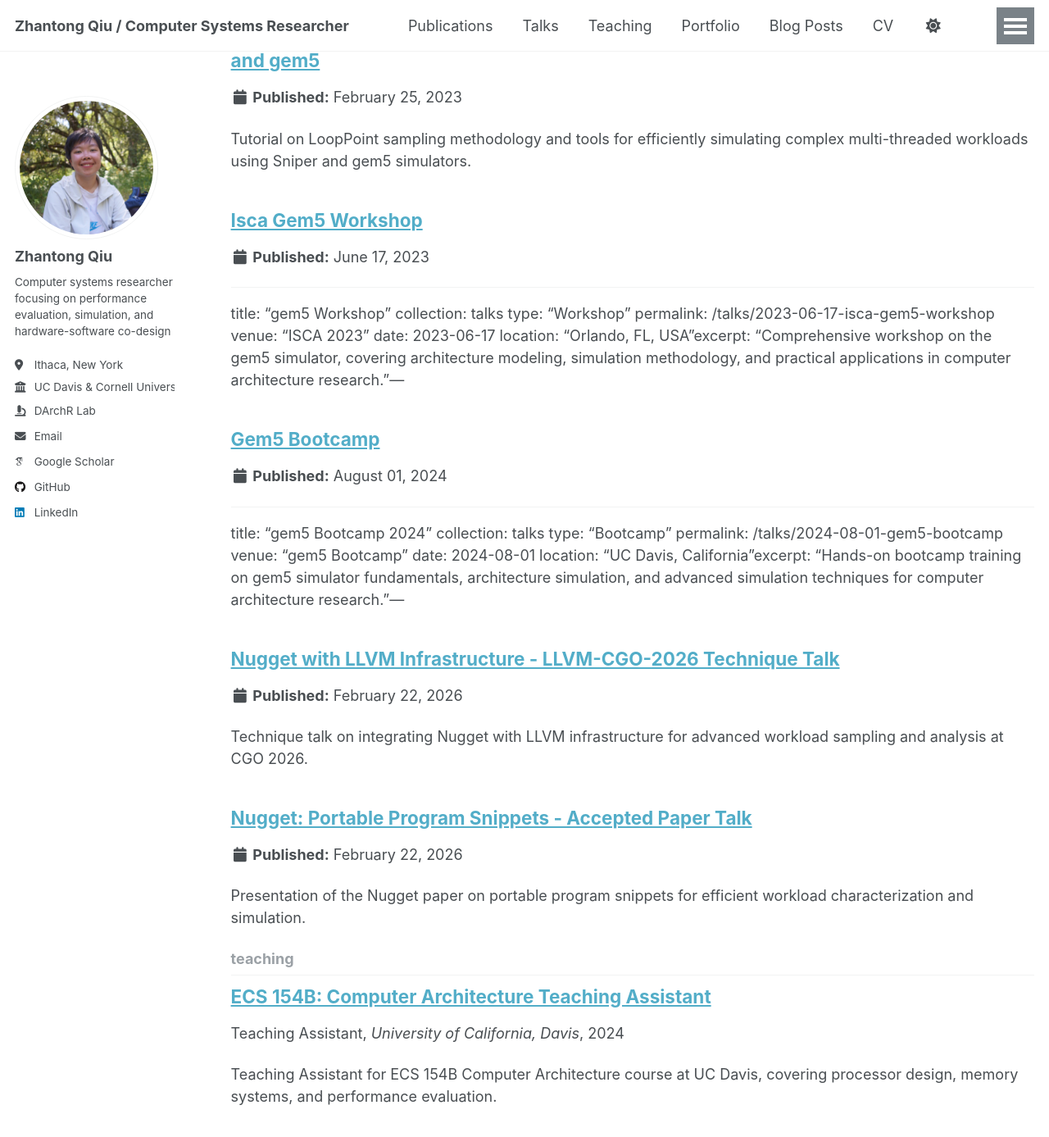
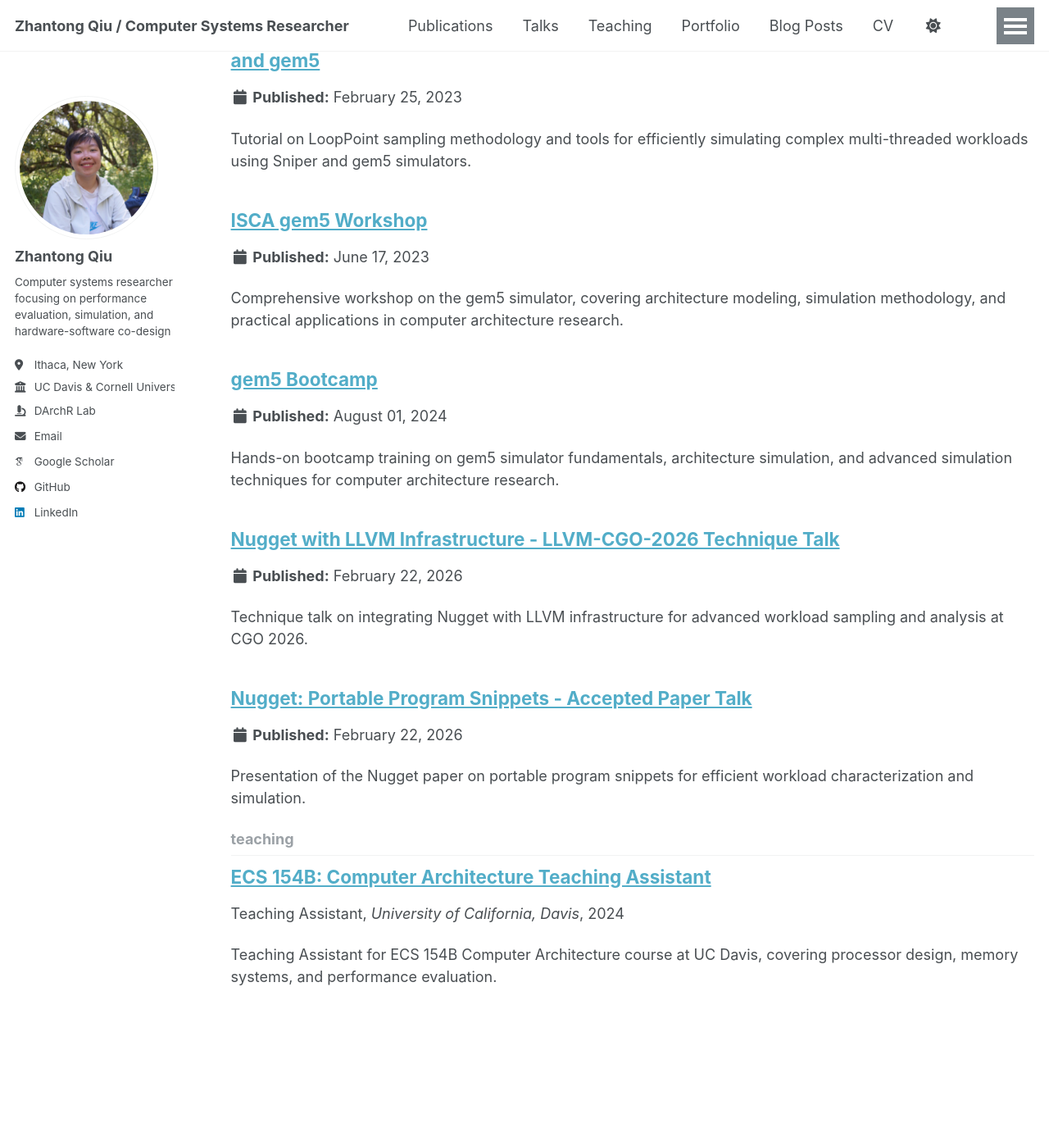
Before and after one commit to studyztp/studyztp.github.io, a Jekyll site: the page built from _pages/collection-archive.html, in a window 1280 px wide and 1400 px high, scrolled down 1768 px. Shown: the top 1387 px of the window at 82% size. Built offline with Jekyll 4.4.1, drawn with Linux system fonts in a browser that asks for light colours; some web fonts are replaced; a script that is not in the unit is left out.

Commit message:
fix incorrect .md

```diff
--- a/_sass/layout/_archive.scss
+++ b/_sass/layout/_archive.scss
@@ -42,6 +42,7 @@
 .archive__item-title {
   margin-bottom: 0.25em;
   font-family: $sans-serif-narrow;
+  text-transform: none;
 
   a + a {
     opacity: 0.5;
--- a/_talks/2023-06-17-isca-gem5-workshop.md
+++ b/_talks/2023-06-17-isca-gem5-workshop.md
@@ -1,11 +1,13 @@
 ---
-title: "gem5 Workshop"
+title: "ISCA gem5 Workshop"
 collection: talks
 type: "Workshop"
 permalink: /talks/2023-06-17-isca-gem5-workshop
 venue: "ISCA 2023"
 date: 2023-06-17
-location: "Orlando, FL, USA"excerpt: "Comprehensive workshop on the gem5 simulator, covering architecture modeling, simulation methodology, and practical applications in computer architecture research."---
+location: "Orlando, FL, USA"
+excerpt: "Comprehensive workshop on the gem5 simulator, covering architecture modeling, simulation methodology, and practical applications in computer architecture research."
+---
 
 ## Overview
 
--- a/_talks/2024-08-01-gem5-bootcamp.md
+++ b/_talks/2024-08-01-gem5-bootcamp.md
@@ -1,11 +1,13 @@
 ---
-title: "gem5 Bootcamp 2024"
+title: "gem5 Bootcamp"
 collection: talks
 type: "Bootcamp"
 permalink: /talks/2024-08-01-gem5-bootcamp
 venue: "gem5 Bootcamp"
 date: 2024-08-01
-location: "UC Davis, California"excerpt: "Hands-on bootcamp training on gem5 simulator fundamentals, architecture simulation, and advanced simulation techniques for computer architecture research."---
+location: "UC Davis, California"
+excerpt: "Hands-on bootcamp training on gem5 simulator fundamentals, architecture simulation, and advanced simulation techniques for computer architecture research."
+---
 
 ## Overview
 
```
